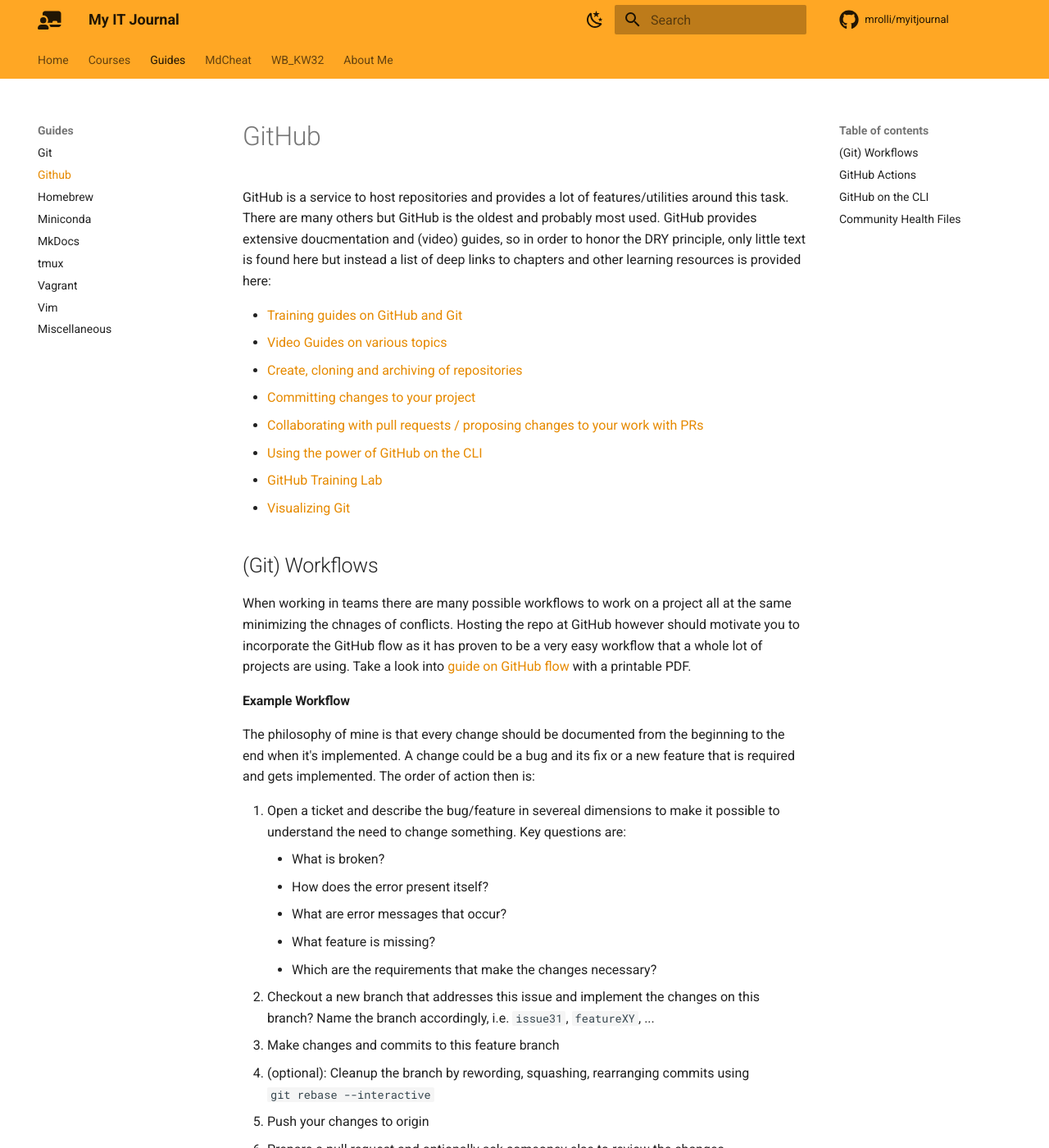
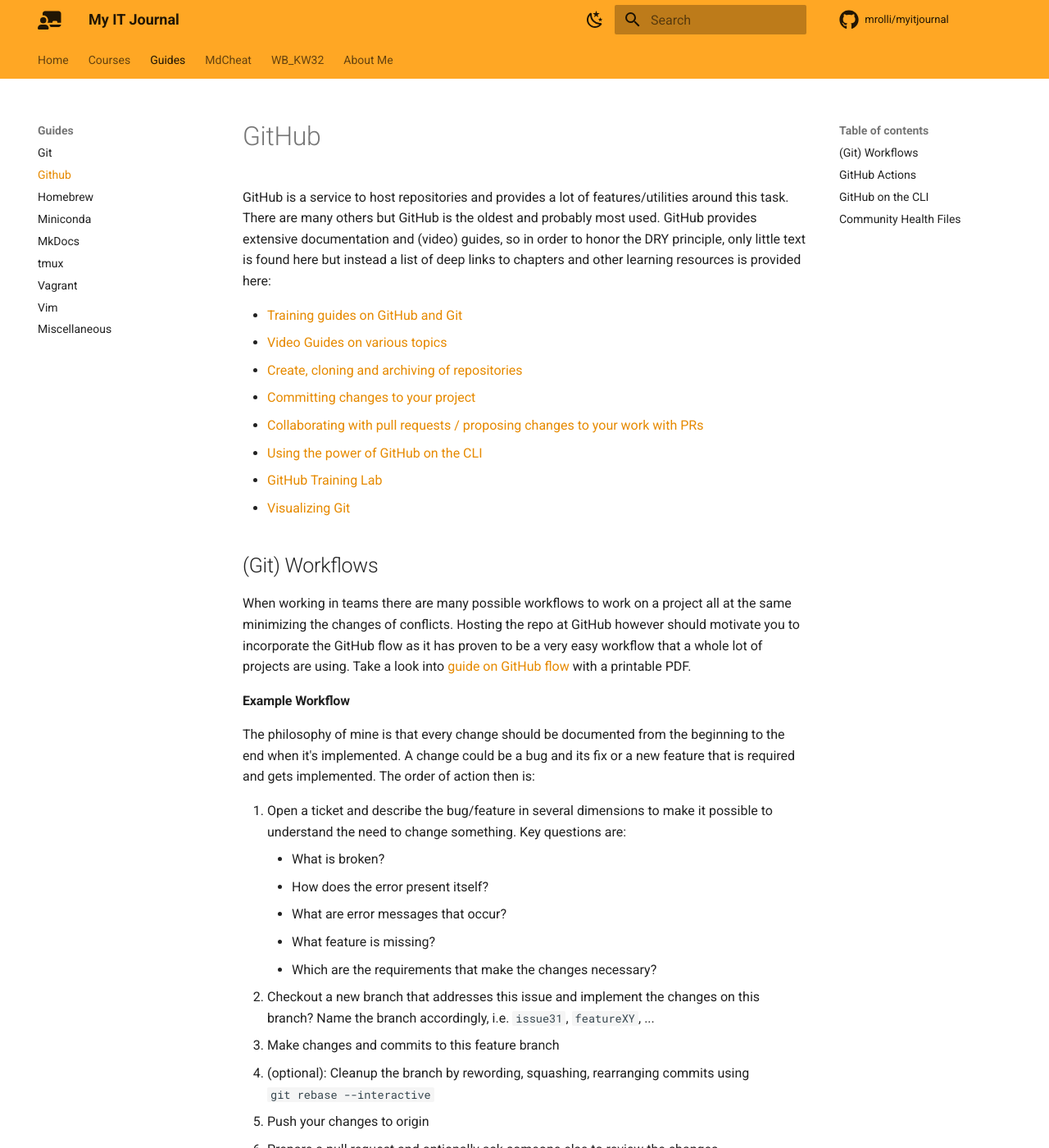
Before and after one commit to mrolli/myitjournal, an MkDocs documentation site: the page built from docs/guides/github.md, in a window 1280 px wide and 1400 px high. Shown: the whole window at 82% size. Built offline with MkDocs 1.6.1 and Material for MkDocs 9.7.7, drawn with Linux system fonts in a browser that asks for light colours; comment, search, counter and statistics services are not loaded; some of the changed text lies outside the part shown.

Commit message:
Fix some typos

```diff
--- a/docs/guides/github.md
+++ b/docs/guides/github.md
@@ -1,7 +1,7 @@
 # GitHub
 
 GitHub is a service to host repositories and provides a lot of features/utilities around this task. There are
-many others but GitHub is the oldest and probably most used. GitHub provides extensive doucmentation and (video)
+many others but GitHub is the oldest and probably most used. GitHub provides extensive documentation and (video)
 guides, so in order to honor the DRY principle, only little text is found here but instead a list of deep links to
 chapters and other learning resources is provided here:
 
@@ -16,7 +16,7 @@
 
 ## (Git) Workflows
 
-When working in teams there are many possible workflows to work on a project all at the same minimizing the chnages
+When working in teams there are many possible workflows to work on a project all at the same minimizing the changes
 of conflicts. Hosting the repo at GitHub however should motivate you to incorporate the GitHub flow as it has proven
 to be a very easy workflow that a whole lot of projects are using. Take a look into [guide on GitHub flow][gh-flow] with
 a printable PDF.
@@ -25,7 +25,7 @@
 The philosophy of mine is that every change should be documented from the beginning to the end when it's implemented. A
 change could be a bug and its fix or a new feature that is required and gets implemented. The order of action then is:
 
-1. Open a ticket and describe the bug/feature in severeal dimensions to make it possible to understand the need to change something. Key questions are:
+1. Open a ticket and describe the bug/feature in several dimensions to make it possible to understand the need to change something. Key questions are:
     * What is broken?
     * How does the error present itself?
     * What are error messages that occur?
```
Also changed, not shown: other parts of docs/guides/github.md (+4 -4 lines), docs/guides/git.md (+1 -1 lines), docs/guides/miniconda.md (+2 -2 lines).
